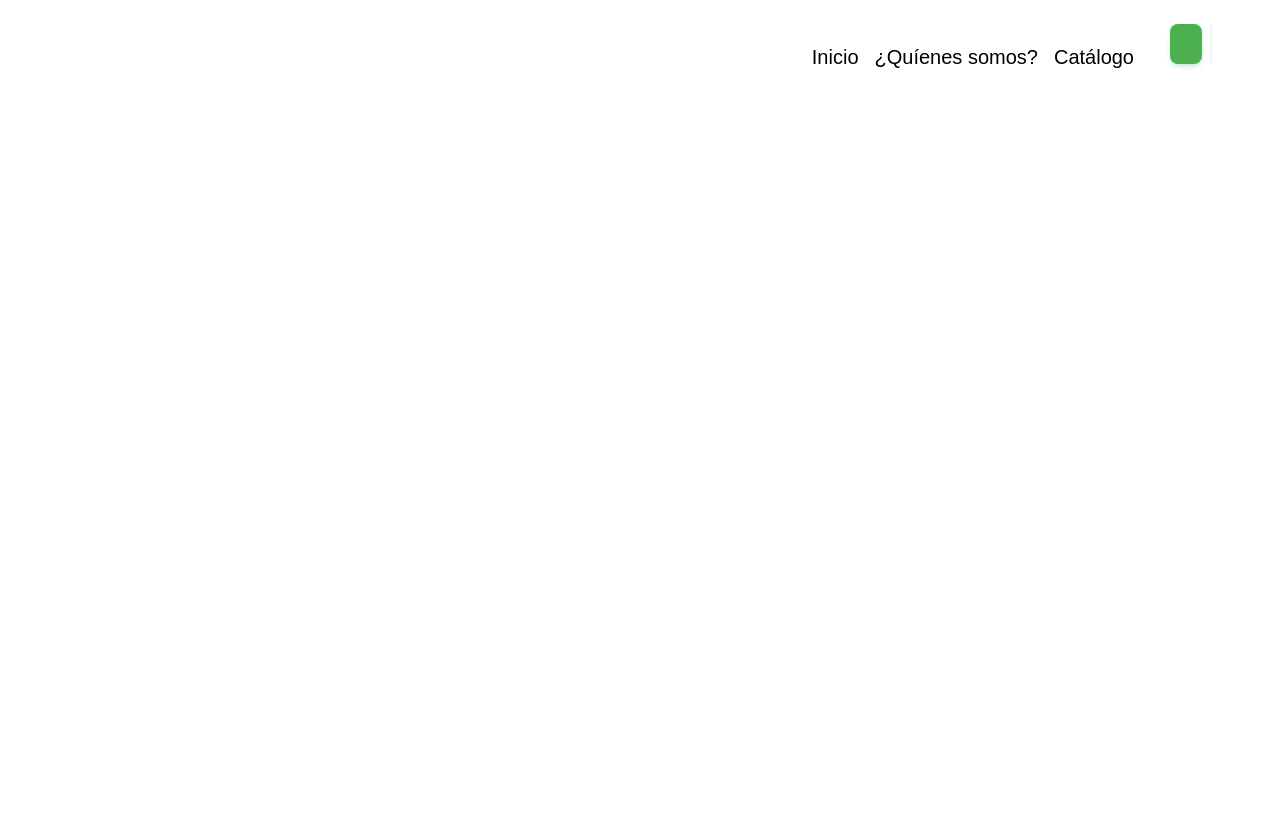
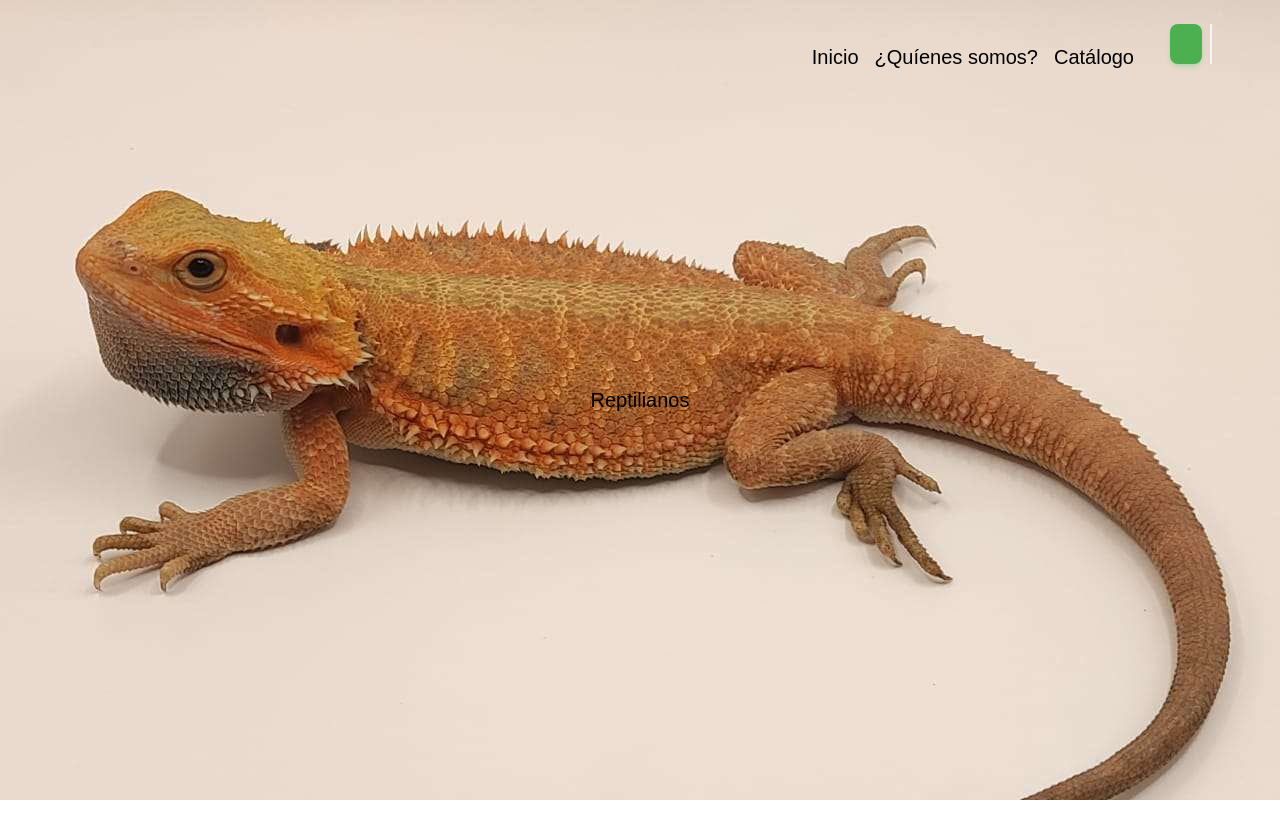
Before and after one commit to davidmb12/reptilianos-web, a Next.js app: page / in a window 1280 px wide. Shown: the top 838 px of the page. Before the commit the page ends 800 px from the top, so only its background shows below. Built offline with nearby package versions, Linux system fonts and the light colour scheme.

Commit message:
[UPD] Index js

```diff
--- a/components/Layout.js
+++ b/components/Layout.js
@@ -13,8 +13,8 @@ export const metadata = {
 const Layout = ({children}) => {
   return (
     <div>
+      <Navbar></Navbar>
       <main>{children}</main>
-      <Navbar></Navbar>
 
     </div>
   )
--- a/components/Navbar.jsx
+++ b/components/Navbar.jsx
@@ -22,7 +22,7 @@ const Navbar = () => {
 
 
   return (
-    <nav className='absolute px-[3em] py-[1.5em] text-right align-middle w-full bg-gradient-to-t'>
+    <nav className='fixed px-[3em] py-[1.5em] text-right align-middle w-full bg-gradient-to-t overflow-y-auto'>
 
           <div className='h-16 inline-block font-Montserrat'>
             <div className='flex-shrink-0 inline-flex '>
--- a/pages/index.js
+++ b/pages/index.js
@@ -3,10 +3,17 @@ import Image from 'next/image';
 import dragonBg from '../public/dragon-01.jpg';
 const HomePage = ()=>{
     return(
-        <div>
-            <div className={'absolute'}>
+        <>
+            <div className='h-screen'>
+                <div className='bg-fixed bg-dragon-01 bg-cover h-full text-center justify-center align-middle flex flex-col'>
+                    <h1 className='font-Montserrat text-xl'>Reptilianos</h1>
+                </div>
             </div>
-        </div>
+            <div className='w-full h-96 flex-row'>
+
+            </div>
+        </>
+
     )
 }
 
--- a/tailwind.config.js
+++ b/tailwind.config.js
@@ -19,6 +19,7 @@ module.exports = {
         'gradient-radial': 'radial-gradient(var(--tw-gradient-stops))',
         'gradient-conic':
           'conic-gradient(from 180deg at 50% 50%, var(--tw-gradient-stops))',
+        'dragon-01':"url('/dragon-01.jpg')",
       },
 
 
```
